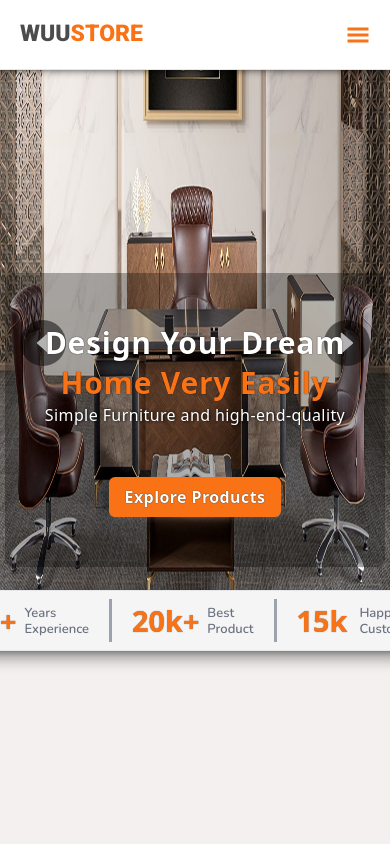
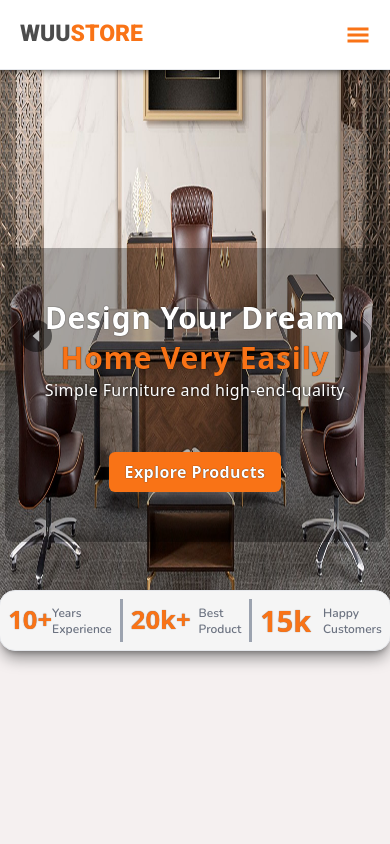
Before and after one commit to ife-chukwu/wuud, a React (Vite) app: page / in a window 390 px wide. Shown: the top 844 px of the page. Built offline with nearby package versions, Linux system fonts and the light colour scheme.

Commit message:
Responsiveness

```diff
--- a/src/Components/MyPages/Home.jsx
+++ b/src/Components/MyPages/Home.jsx
@@ -91,13 +91,13 @@ export const Home = () => {
           <div className="absolute w-full h-full">
             <div className="flex justify-between mt-[-300px]">
               <div
-                className="text-3xl ml-5 md:ml-10 text-white bg-black/50 rounded-full p-2  "
+                className="md:text-3xl ml-5 md:ml-10 text-white bg-black/50 rounded-full p-2  "
                 onClick={goToPrev}
               >
                 <AiFillCaretLeft />
               </div>
               <div
-                className="text-3xl mr-5 md:mr-10 text-white  bg-black/50 rounded-full p-2"
+                className="md:text-3xl mr-5 md:mr-10 text-white  bg-black/50 rounded-full p-2"
                 onClick={goToNext}
               >
                 <AiFillCaretRight />
@@ -106,8 +106,8 @@ export const Home = () => {
           </div>
 
           <div className="flex flex-col justify-center h-full items-center">
-            <div className="absolute mt-[-400px]">
-              <div className=" flex flex-col justify-center h-full items-center bg-black/30 py-[50px]  md:py-[100px] px-[40px] md:px-80 rounded-lg">
+            <div className="absolute mt-[-450px]">
+              <div className=" flex flex-col justify-center h-full items-center bg-black/30 py-[50px]  md:py-[100px] px-[40px] md:px-60 rounded-lg">
                 <h1 className="text-white text3 tracking-wide  font-bold text-3xl md:text-5xl  leading-[40px] md:leading-[60px] text-center">
                   Design Your Dream
                   <br />
@@ -128,29 +128,29 @@ export const Home = () => {
         </div>
         <div className="flex justify-center mt-[-30px] mb-40">
           <div className="border rounded-2xl flex py-2  md:px-5 bg-[#f5f5f5] shadow-lg shadow-black/40 absolute">
-            <div className="border-r-[3px]  border-gray-400 flex items-center px-5 md:px-10">
-              <span className="mr-2 text-orange-500 font-bold text-[1.8rem] md:text-[3rem] text2">
+            <div className="border-r-[3px]  border-gray-400 flex items-center px-2 md:px-10">
+              <span className="md:mr-2 text-orange-500 font-bold text-[1.6rem] md:text-[3rem] text2">
                 10+
               </span>
-              <p className="leading-4 text-gray-500 font-semibold font2  text-[13px] md:text-lg">
+              <p className="leading-4 text-gray-500 font-semibold font2  text-[12px] md:text-lg">
                 Years <br />
                 Experience
               </p>
             </div>
-            <div className="border-r-[3px]  border-gray-400  flex items-center px-5 md:px-10">
-              <span className="mr-2  text-orange-500 font-bold text-[1.8rem] md:text-[3rem] text2">
+            <div className="border-r-[3px]  border-gray-400  flex items-center px-2 md:px-10">
+              <span className="mr-2  text-orange-500 font-bold text-[1.6rem] md:text-[3rem] text2">
                 20k+
               </span>
-              <p className="leading-4 text-gray-500 font-semibold text-[13px] font2 md:text-lg">
+              <p className="leading-4 text-gray-500 font-semibold text-[12px] font2 md:text-lg">
                 Best <br />
                 Product
               </p>
             </div>
-            <div className=" flex items-center px-5 md:px-10">
+            <div className=" flex items-center px-2 md:px-10">
               <span className="mr-3 text-orange-500 font-bold text-[1.8rem] md:text-[3rem] text2">
                 15k
               </span>
-              <p className="leading-4 text-gray-500 font-semibold font2 text-[13px] md:text-lg">
+              <p className="leading-4 text-gray-500 font-semibold font2 text-[12px] md:text-lg">
                 Happy <br />
                 Customers
               </p>
--- a/src/Components/NavArea.jsx
+++ b/src/Components/NavArea.jsx
@@ -146,7 +146,7 @@ export const NavArea = () => {
                 <section
                   className={`absolute ${
                     signIn
-                      ? "  w-full h-full flex justify-center items-center "
+                      ? "  w-full h-full flex justify-center mt-40 "
                       : "hidden"
                   }  `}
                 >
```
